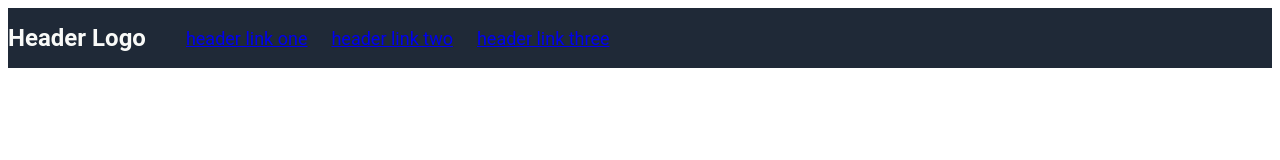
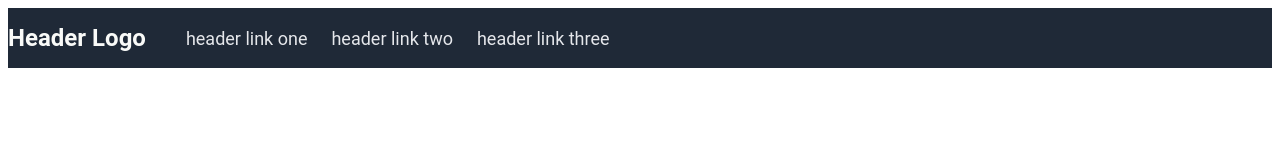
Before and after one commit to GvdSteeg/first_site, a plain HTML site: page index.html in a window 1280 px wide. Drawn offline with Linux system fonts and the light colour scheme.

Commit message:
Small tweaks to header links

```diff
--- a/style.css
+++ b/style.css
@@ -22,8 +22,13 @@ header {
   gap: 24px;
 }
 
-.nav-menu:hover {
+.nav-menu a {
+  text-decoration: none;
   color: #E5E7EB;
+}
+
+.nav-menu a:hover {
+  color: #abadb1;
 }
 
 .hero {
```
